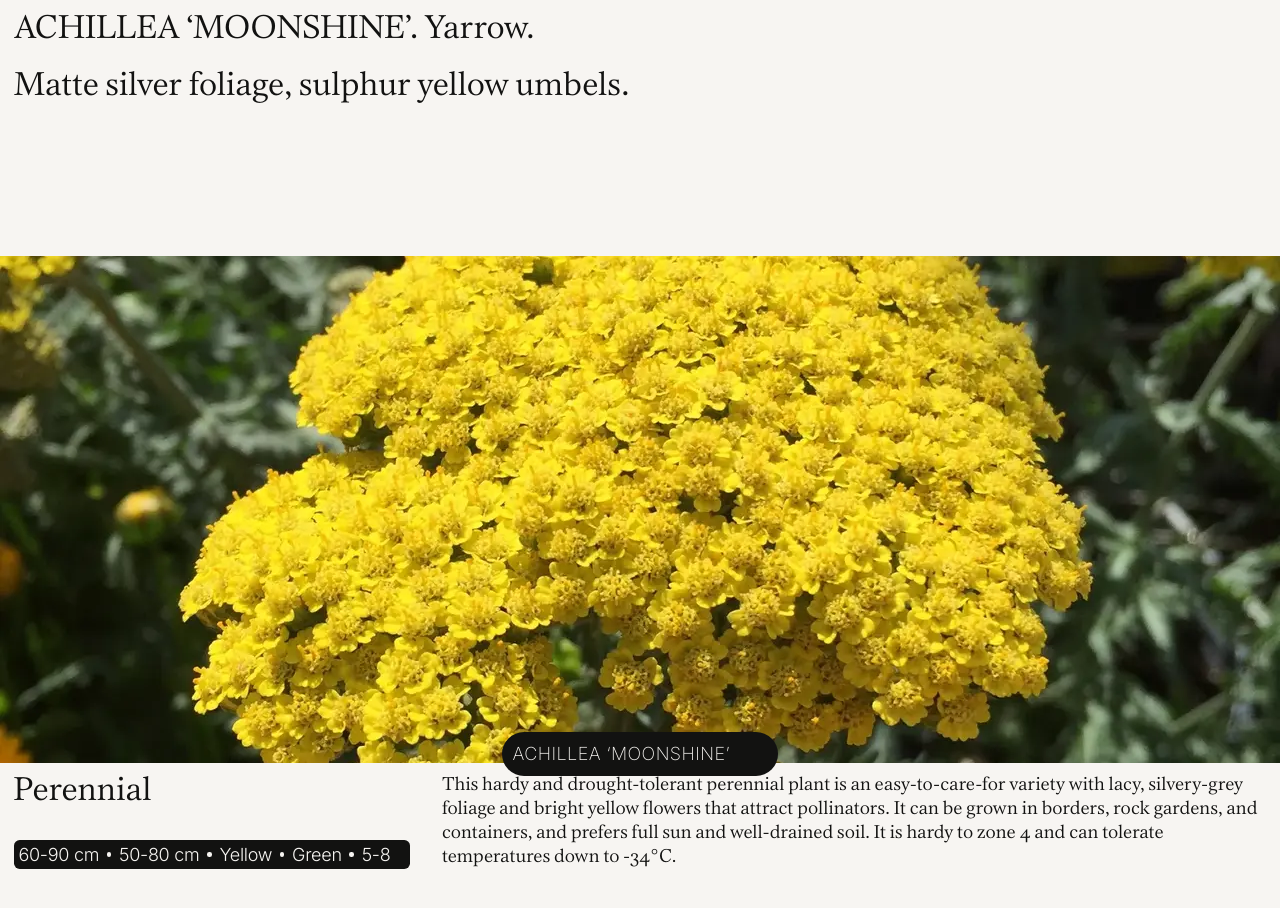
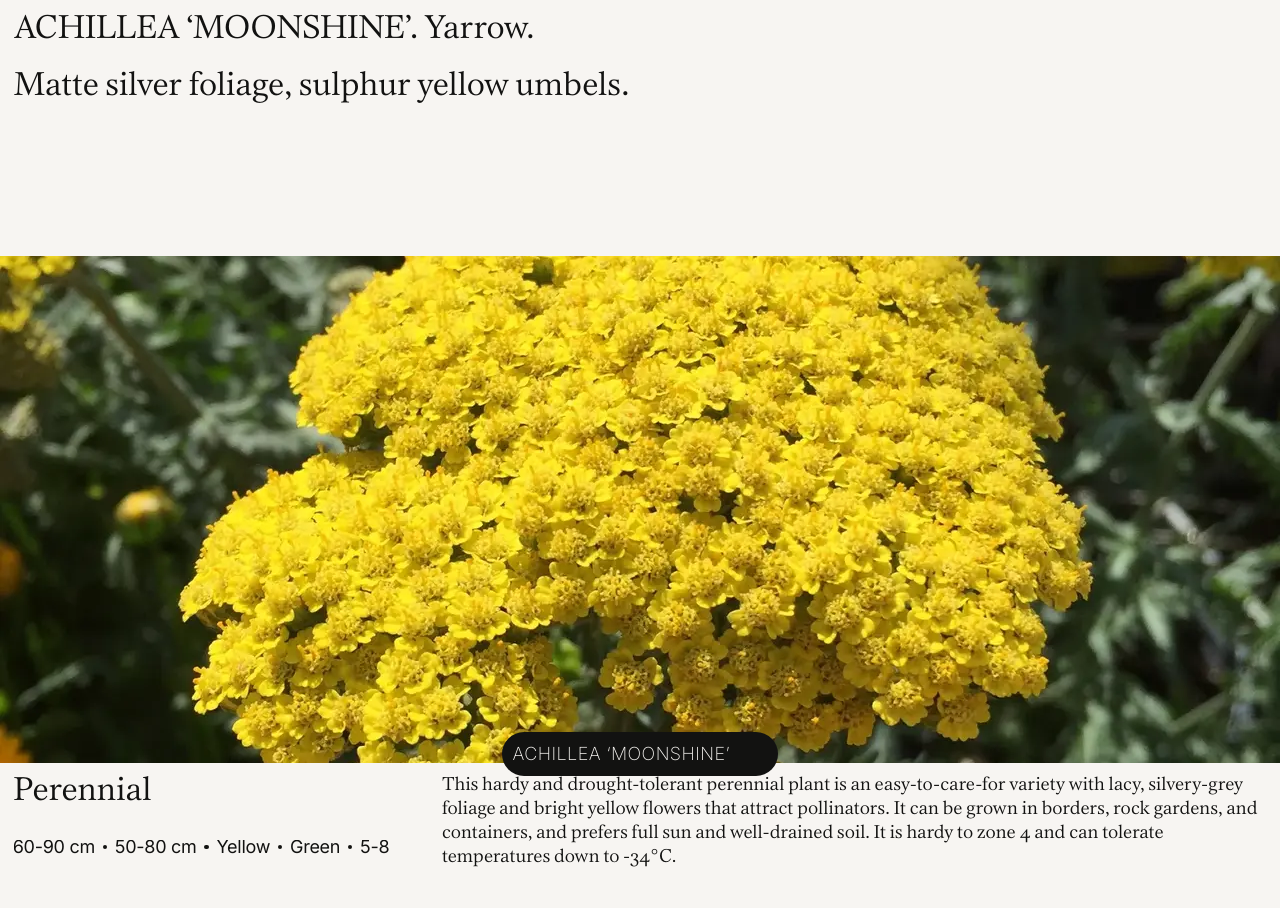
Before and after one commit to bobbyvanrijn/hardyards, a Next.js app: page /plants/achillea-moonshine in a window 1280 px wide. Shown: the top 908 px of the page. Built offline with nearby package versions, Linux system fonts and the light colour scheme; some icons are missing.

Commit message:
Update Meta.module.css

```diff
--- a/components/Meta.module.css
+++ b/components/Meta.module.css
@@ -5,11 +5,11 @@
     letter-spacing: -.015em;
     overflow: hidden;
 
-    background: rgb(var(--black));
+    /*background: rgb(var(--black));
     color: rgb(var(--white));
     border-radius: var(--scale-10);
     padding: var(--scale-9) var(--scale-10);
-    font-weight: 300;
+    font-weight: 300;*/
 }
 
 .meta__container {
```
